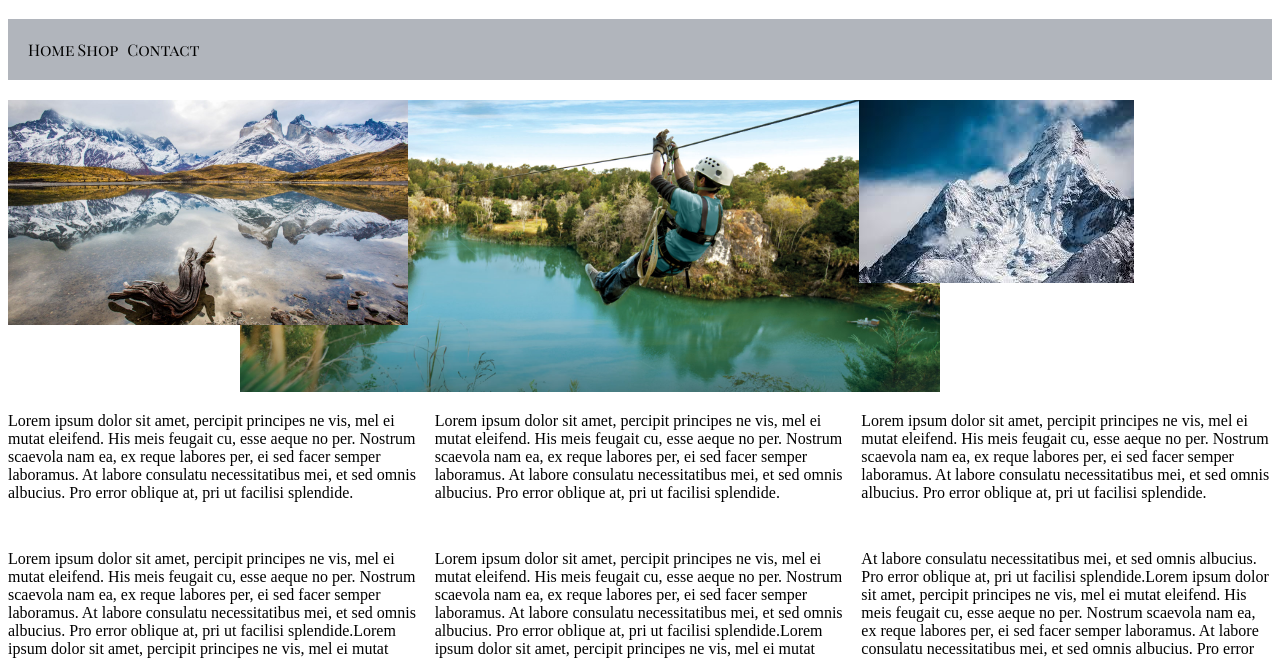
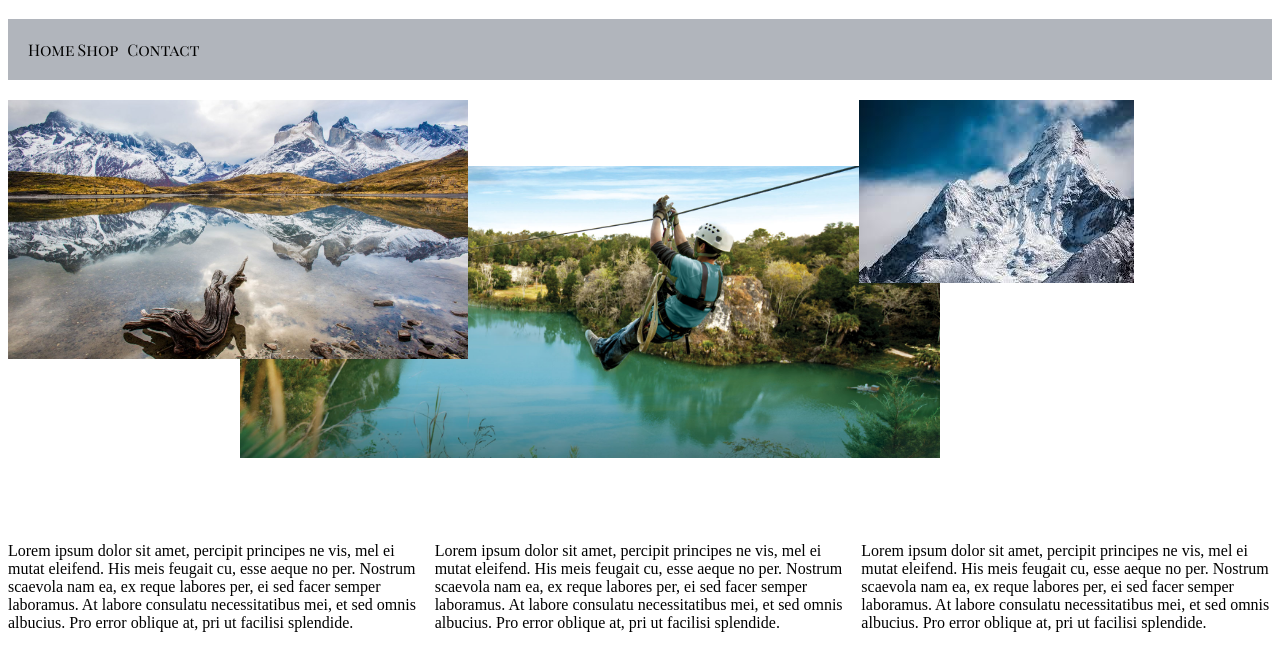
Before and after one commit to juliajessica/ui-grid, a website built with webpack: page src/index.html in a window 1280 px wide. Shown: the part 61-720 px from the top of the page. Built offline with nearby package versions, Linux system fonts and the light colour scheme.

Commit message:
add move rows to grid

```diff
--- a/src/styles.css
+++ b/src/styles.css
@@ -5,7 +5,7 @@
   .grid {
     display: grid;
     grid-template-columns: 100px 100px 100px 100px 100px 100px;
-    grid-template-row: 100px 100px 100px 100px 100px 100px;
+    grid-template-rows: 50px 50px 50px 50px 50px 50px 50px;
     grid-auto-flow: column;
     grid-gap: 1em;
   }
@@ -27,6 +27,7 @@ header {
 .grid-item0 {
   padding-top: 20px;
   grid-column-start: 3;
+  grid-row-start: 2;
   z-index: -1;
 }
 
@@ -54,7 +55,7 @@ h2 {
 }
 
 .img-resize1 {
-  width: 400px;
+  width: 460px;
 }
 
 .img-resize2 {
```
